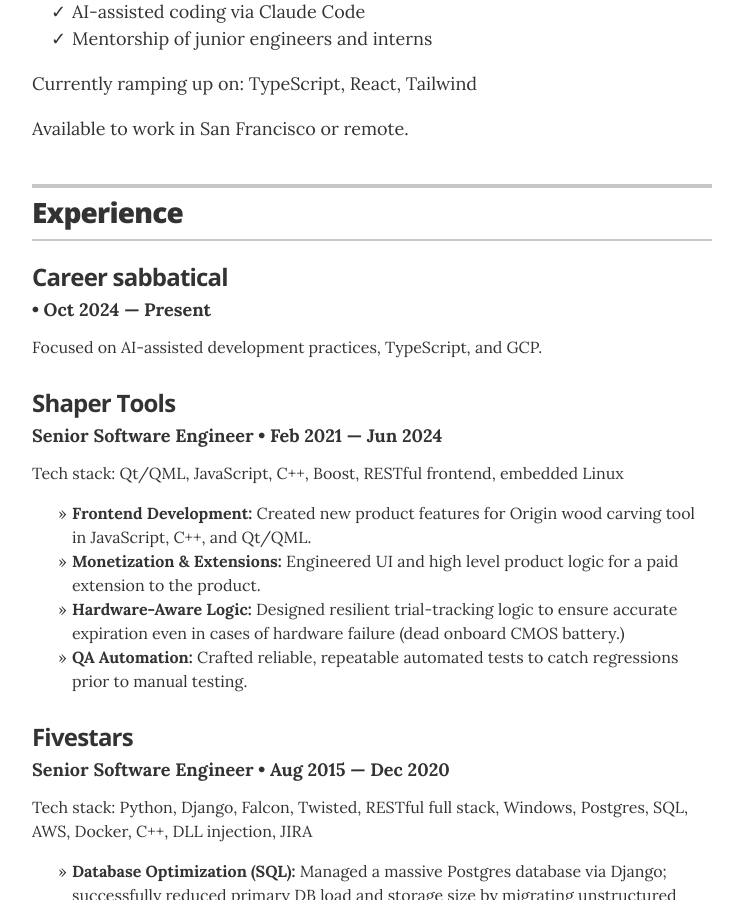
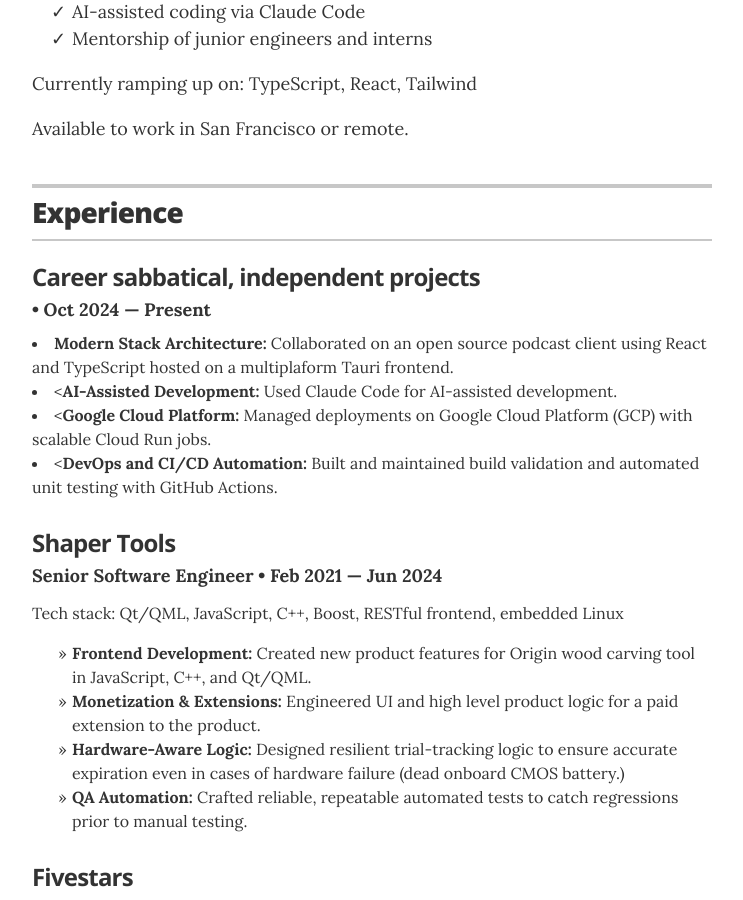
Before and after one commit to MrEricSir/resume, a Jekyll site: the page built from index.html, in a window 1280 px wide and 900 px high, scrolled down 593 px. Shown: the whole window, without its empty margins (268-1011 px from the left). Built offline with Jekyll 4.4.1, drawn with Linux system fonts in a browser that asks for light colours.

Commit message:
Revise experience entry with detailed project descriptions
Updated job experience details to include independent projects and enhanced summary with specific contributions.

```diff
--- a/_data/experience.yml
+++ b/_data/experience.yml
@@ -1,8 +1,12 @@
 # Jobs
 
-- company: Career sabbatical
+- company: Career sabbatical, independent projects
   duration: Oct 2024 &mdash; Present
-  summary: "<p>Focused on AI-assisted development practices, TypeScript, and GCP.</p>"
+  summary: "<li><b>Modern Stack Architecture:</b> Collaborated on an open source podcast client using React and TypeScript hosted on a multiplaform Tauri frontend.
+<li><<b>AI-Assisted Development:</b> Used Claude Code for AI-assisted development.
+<li><<b>Google Cloud Platform:</b> Managed deployments on Google Cloud Platform (GCP) with scalable Cloud Run jobs.
+<li><<b>DevOps and CI/CD Automation:</b> Built and maintained build validation and automated unit testing with GitHub Actions.
+"
 
 - company: Shaper Tools
   position: Senior Software Engineer
```
